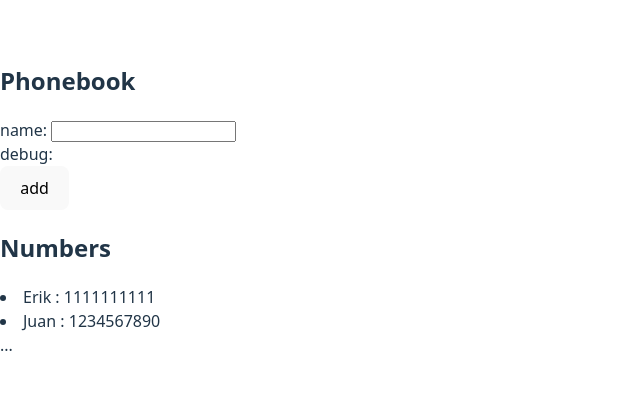
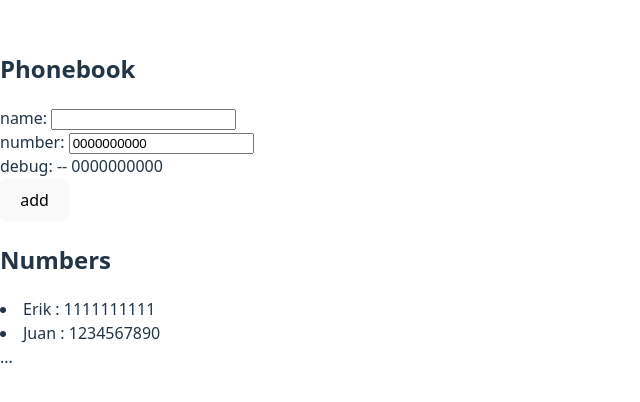
Before and after one commit to ErikMtz99/Javascript_FullStack, a React (Vite) app in the folder part2/phonebook/: page / in a window 1280 px wide. Shown: the part 200-602 px from the top of the page, without its empty margins (0-640 px from the left). Built offline with nearby package versions, Linux system fonts and the light colour scheme.

Commit message:
excercise 2.8

```diff
--- a/part2/phonebook/src/App.jsx
+++ b/part2/phonebook/src/App.jsx
@@ -8,13 +8,14 @@ const phoneNumbersArray = [
 const App = () => {
   const [phoneNumbers, setPhoneNumbers] = useState(phoneNumbersArray) //[ { id: 0, name: 'Arto Hellas', phone: 0, }]
   const [newName, setNewName] = useState('')
+  const [newNumber, setNewNumber] = useState('0000000000')
 
   const addNewEntry = (event) => {
     event.preventDefault();
     if((phoneNumbers.filter((number) => number.name === newName)).length === 0) // if newName is not in array (new array lenght is zero because there is no match)
     {
-      console.log('submiting new phone...')
-      setPhoneNumbers(phoneNumbers.concat({id:phoneNumbers.length + 1, name:newName, phone:0}))
+      console.log('submiting new person...')
+      setPhoneNumbers(phoneNumbers.concat({id:phoneNumbers.length + 1, name:newName, phone:newNumber}))
     }
     else { // if newName is already in array
       alert(`${newName} is already added to phonebook`)
@@ -22,9 +23,13 @@ const App = () => {
 
   }
 
-  const handleNewEntry = (event) => {
+  const handleNewName = (event) => {
     setNewName(event.target.value);
-    console.log(event.target.value);
+    console.log('name ' + event.target.value);
+  }
+  const handleNewNumber = (event) => {
+    setNewNumber(event.target.value);
+    console.log('number ' + event.target.value);
   }
 
   return (
@@ -32,9 +37,12 @@ const App = () => {
       <h2>Phonebook</h2>
       <form onSubmit={addNewEntry} value>
         <div>
-          name: <input value={newName} onChange={handleNewEntry}/>
+          name: <input value={newName} onChange={handleNewName}/>
         </div>
-        <div>debug: {newName}</div>
+        <div>
+          number: <input value={newNumber} onChange={handleNewNumber}/>
+        </div>
+        <div>debug: {newName} -- {newNumber} </div>
         <div>
           <button type="submit">add</button>
         </div>
```
